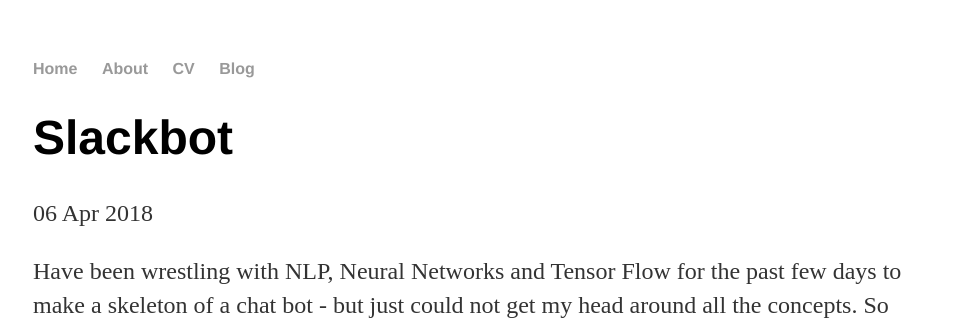
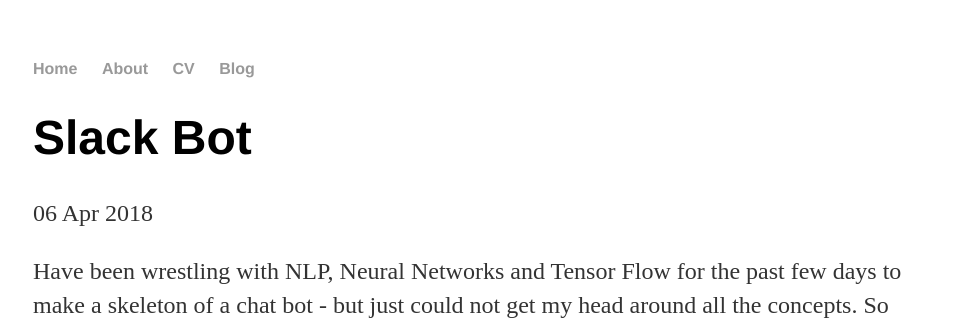
Before and after one commit to Rajivh/rajivh.github.io, a Jekyll site: the page built from _posts/2018-04-06-SlackBot.md, in a window 1280 px wide. Shown: the top 320 px of the page, without its empty margins (159-1119 px from the left). Built offline with Jekyll 4.4.1, drawn with Linux system fonts in a browser that asks for light colours; our own code applies the rules of GitHub Pages for plain Markdown files.

Commit message:
Update 2018-04-06-SlackBot.md

```diff
--- a/_posts/2018-04-06-SlackBot.md
+++ b/_posts/2018-04-06-SlackBot.md
@@ -1,3 +1,9 @@
+---
+layout: post
+title: "Slack Bot"
+date: 2018-04-06
+---
+
 Have been wrestling with NLP, Neural Networks and Tensor Flow for the past few days to make a skeleton of a chat bot - but just could not get my head around all the concepts. So just wanted some instant gratification and saw Suriyadeepan's post about Telegram's bot api. A spark was ignited and I thought of doing something using the slack bot API - I have been using slack for some time now.
 
 Found a very helpful site - https://www.fullstackpython.com/blog/build-first-slack-bot-python.html - to go about the initial setting up and connections for getting the bot up and running. I must admit that I did get a rush when 'it' replied for the first time - how ever simple it might have been.
```
